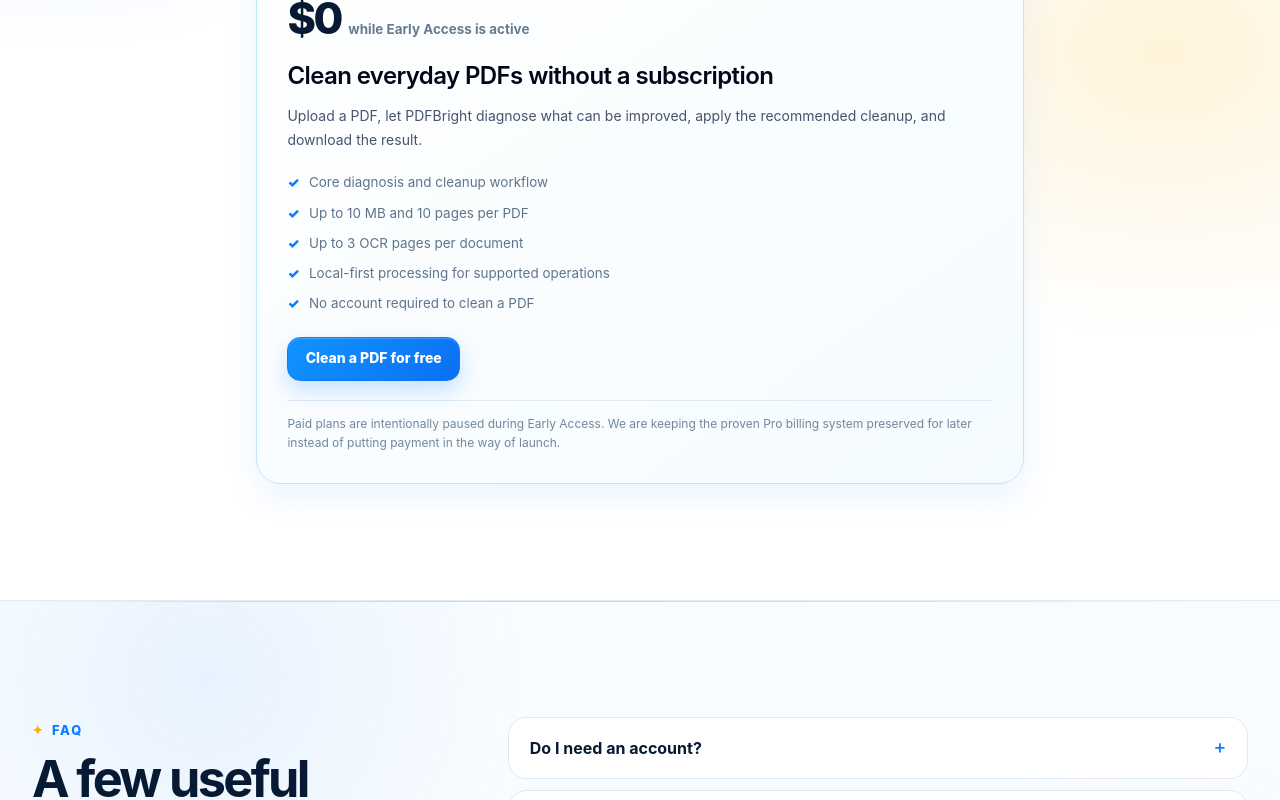
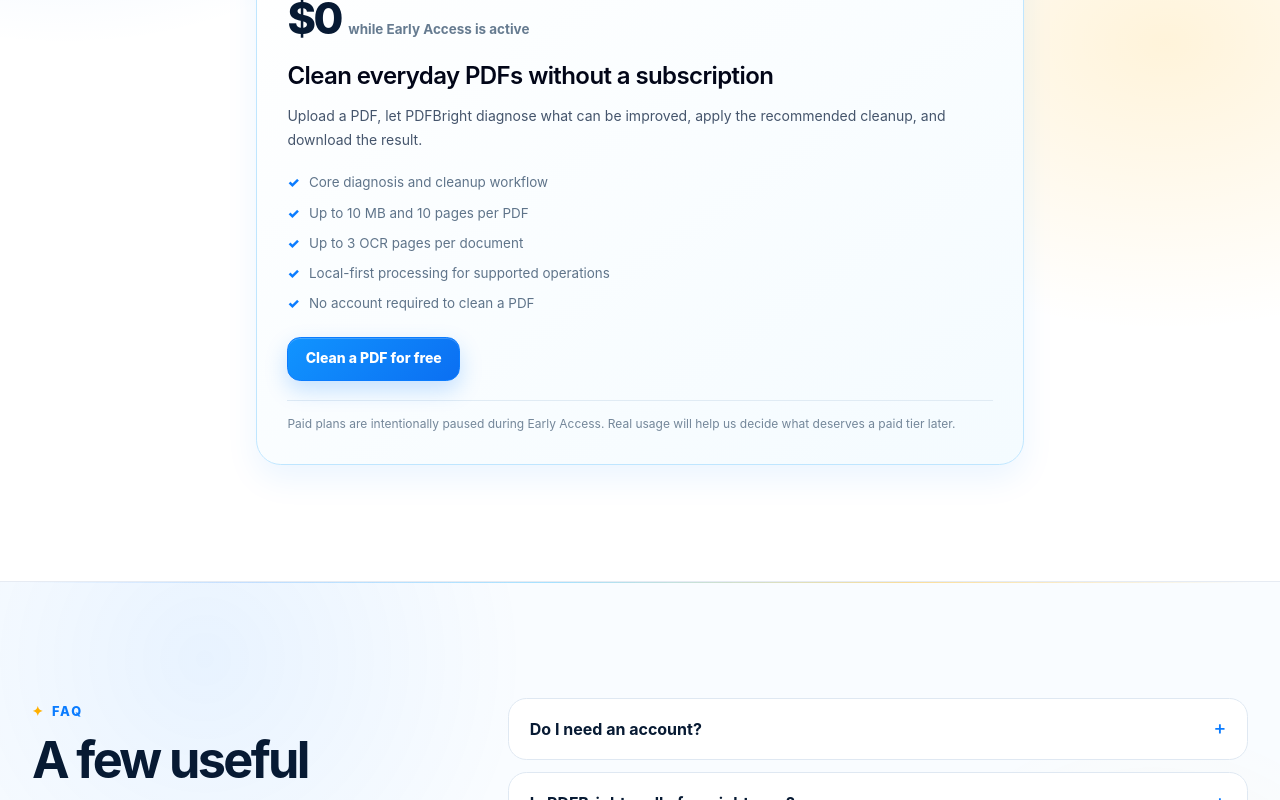
Before and after one commit to Rouane12/pdfbright, a Next.js app: page / in a window 1280 px wide. Shown: the part 4413-5213 px from the top of the page. Built offline with nearby package versions, Linux system fonts and the light colour scheme; no server answers.

Commit message:
copy: keep early-access pricing customer-facing

```diff
--- a/src/app/page.tsx
+++ b/src/app/page.tsx
@@ -362,7 +362,7 @@ export default function Home() {
               </ul>
               <a className="button button--primary mt-6 inline-flex" href="#upload">Clean a PDF for free</a>
               <p className="pricing-note">
-                Paid plans are intentionally paused during Early Access. We are keeping the proven Pro billing system preserved for later instead of putting payment in the way of launch.
+                Paid plans are intentionally paused during Early Access. Real usage will help us decide what deserves a paid tier later.
               </p>
             </article>
           </div>
```
